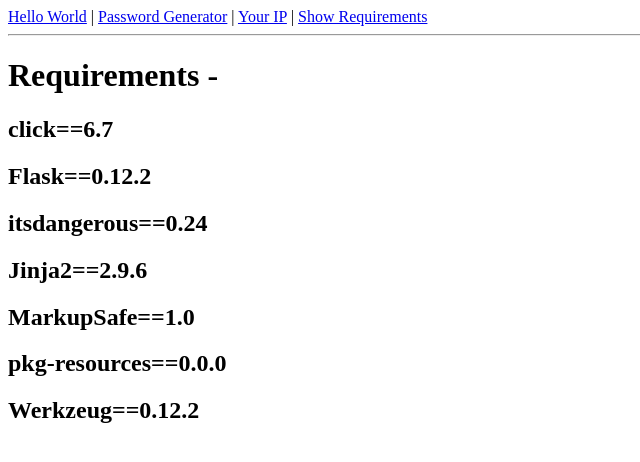
After one commit to DanilaOak/Flask-App, a Flask app: page /show-req.html in a window 1280 px wide. The commit adds this page. Shown: the top 462 px of the page, without its empty margins (0-640 px from the left). Run offline with Flask 2, Linux system fonts and the light colour scheme.

Commit message:
add show IP and requirements

```diff
--- a/app/app.py
+++ b/app/app.py
@@ -1,6 +1,6 @@
 from flask import Flask
 from app import config
-from .view import index, gen_pass, get_my_ip
+from .view import index, gen_pass, get_my_ip, get_req
 
 app = Flask(__name__)
 app.config.update(config.dev_config)
@@ -11,3 +11,5 @@ app.add_url_rule('/index.html', view_func=index)
 app.add_url_rule('/password-gen.html', view_func=gen_pass)
 
 app.add_url_rule('/your-ip.html', view_func=get_my_ip)
+
+app.add_url_rule('/show-req.html', view_func=get_req)
--- a/app/templates/base.html
+++ b/app/templates/base.html
@@ -8,7 +8,8 @@
     <div>
         <a href="index.html">Hello World</a> |
         <a href="password-gen.html"> Password Generator</a> |
-        <a href="your-ip.html">Your IP</a>
+        <a href="your-ip.html">Your IP</a> |
+        <a href="show-req.html">Show Requirements</a>
     </div>
     <hr>
     {% block content %}{% endblock %}
--- /dev/null
+++ b/app/templates/show-req.html
@@ -0,0 +1,9 @@
+<!-- extend base layout -->
+{% extends "base.html" %}
+
+{% block content %}
+    <h1>Requirements -</h1>
+    {%  for req in requirements %}
+    <h2>{{ req }}</h2>
+    {% endfor %}
+{% endblock %}
--- a/app/view.py
+++ b/app/view.py
@@ -12,3 +12,8 @@ def gen_pass():
 def get_my_ip():
     ip = {"ip2": request.headers.get('X-Forwarded-For')}
     return render_template("your-ip.html", user_ip=ip, title='Your IP')
+
+def get_req():
+    r = open('requirements.txt')
+    req = r.read().split('\n')
+    return render_template('show-req.html', requirements=req, title='Show Requirements')
```
Also changed, not shown: 1 other file.
